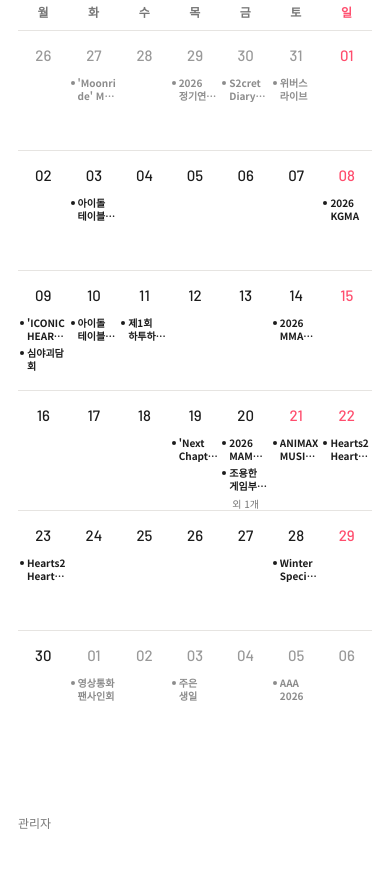
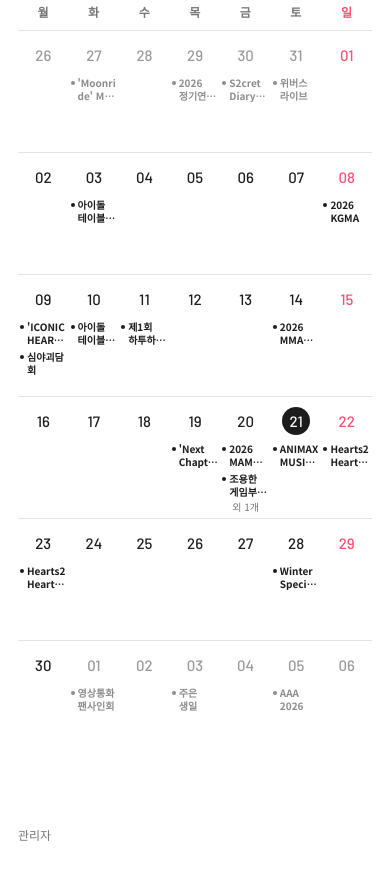
Before and after one commit to H2H-schedule/schedule, a plain HTML site: page index.html in a window 390 px wide. Shown: the part 539-1419 px from the top of the page. Drawn offline with Linux system fonts and the light colour scheme.

Commit message:
Add files via upload

```diff
--- a/index.html
+++ b/index.html
@@ -32,25 +32,24 @@ header{display:flex;flex-wrap:wrap;align-items:flex-end;gap:16px 24px;justify-co
 .dow,.week{--g:12px;display:grid;grid-template-columns:repeat(7,minmax(0,1fr));gap:0 var(--g)}
 .dow div{font:600 12px Barlow,sans-serif;color:var(--sub);padding-bottom:16px;letter-spacing:.04em}
 .dow .sun,.num.sun{color:var(--accent)}
-.cell{border:0;border-top:2px solid var(--ink);background:none;text-align:left;padding:9px 0 0;height:170px;overflow:hidden;cursor:pointer;display:flex;flex-direction:column;justify-content:flex-start;align-items:stretch;width:100%}
+.cell{border:0;border-top:2px solid var(--ink);background:none;text-align:left;padding:9px 0 0;height:172px;overflow:hidden;cursor:pointer;display:flex;flex-direction:column;justify-content:flex-start;align-items:stretch;width:100%}
 .cell>*{flex:none}
 @media(hover:hover){.cell:hover{background:var(--surface)}}
 .cell.out{border-top-color:var(--line)}
 .cell.out .num{color:var(--sub);opacity:.75}
 .cell.sel{border-top-color:var(--accent)}
 .cell.sel .num{color:var(--accent)}
-.cell.today{border-top-color:var(--accent)}
-.cell.today .num{color:var(--accent)}
+.cell.today .num{display:block;width:fit-content;min-width:34px;height:34px;line-height:34px;padding:0 4px;margin:-4px 0 0 0;border-radius:17px;text-align:center;background:var(--ink);color:var(--bg)}
 .num{font:500 26px/1 Barlow,sans-serif;display:block;margin-bottom:4px}
-.ev{display:flex;gap:6px;margin-top:9px;font-size:12px;line-height:1.35;text-align:left}
+.ev{display:flex;gap:6px;margin-top:7px;font-size:12px;line-height:1.3;text-align:left}
 .ev:before{content:"";flex:none;width:5px;height:5px;border-radius:50%;background:var(--ink);margin-top:.55em}
 .evb{min-width:0;flex:1}
 .evb b{display:-webkit-box;-webkit-box-orient:vertical;-webkit-line-clamp:2;overflow:hidden;font-weight:700;word-break:keep-all;overflow-wrap:anywhere}
-.evb i{display:block;font-style:normal;font-size:11px;color:var(--sub);white-space:nowrap;overflow:hidden;text-overflow:ellipsis;margin-top:1px}
+.evb i{display:block;font-style:normal;font-size:11px;color:var(--sub);white-space:nowrap;overflow:hidden;text-overflow:ellipsis;margin-top:0}
 .item .t:before,.ub .t:before{content:"";display:inline-block;width:5px;height:5px;border-radius:50%;background:var(--ink);margin-right:5px;vertical-align:middle;position:relative;top:-1px}
 .item.nodot .t:before,.ub .t:before{display:none}
 .dots{display:none}
-.more{font-size:11px;color:var(--sub);margin-top:8px;display:block}
+.more{font-size:11px;color:var(--sub);margin-top:5px;line-height:1.4;display:block}
 aside{border-left:1px solid var(--line);padding-left:28px;min-width:0}
 aside h2{font:700 22px Barlow,"Noto Sans KR",sans-serif;margin:0 0 4px}
 aside .d{color:var(--sub);margin-bottom:16px}
@@ -144,7 +143,7 @@ aside.nosel,aside .act-clear{display:none}
 @media(max-width:640px){.wrap{padding:32px 18px 56px}.site{font-size:28px;margin-bottom:22px}.mo{font-size:24px}.nav{top:1.2px}.lead{margin-top:18px}.dow,.week{--g:0px}
 .dow div{text-align:center;padding-bottom:10px}
 .cell,.cell.out,.cell.today,.cell.sel{border-top:1px solid var(--line)}
-.cell{height:120px;padding:10px 2px 0;align-items:stretch;text-align:left}
+.cell{height:122px;padding:10px 2px 0;align-items:stretch;text-align:left}
 .cell:hover{background:none}
 .num{font-size:15px;line-height:28px;height:28px;margin:0 auto 3px;text-align:center}
 .cell.sel .num{font-weight:700}
@@ -152,7 +151,8 @@ aside.nosel,aside .act-clear{display:none}
 .ev:before{width:4px;height:4px;margin-top:.45em}
 .evb i{display:none}
 .evb b{-webkit-line-clamp:2}
-.more{font-size:10px;margin-top:4px;text-align:center}
+.more{font-size:10px;margin-top:2px;line-height:1.3;text-align:center}
+.cell.today .num{width:28px;min-width:0;height:28px;line-height:28px;padding:0;margin:0 auto 3px;border-radius:50%}
 .cell.out .ev,.cell.out .more{opacity:.5}
 }
 </style>
```
